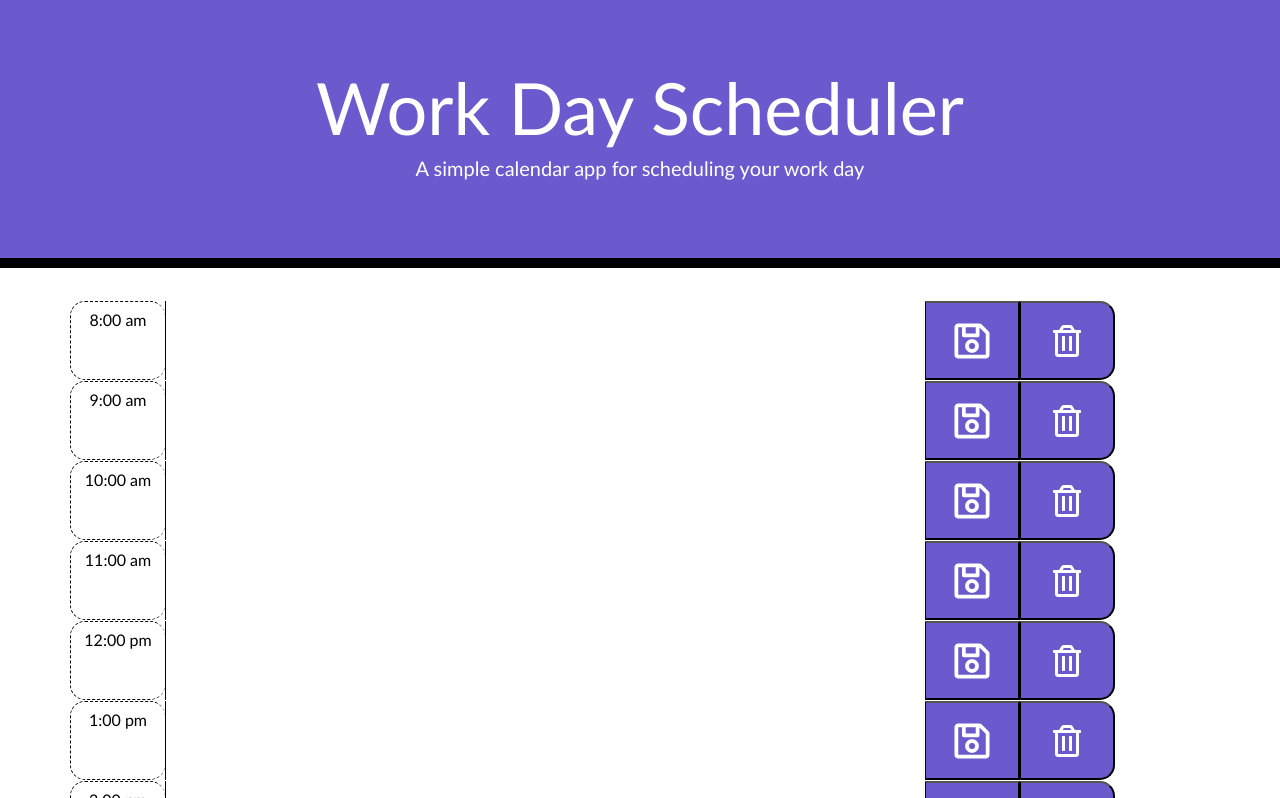
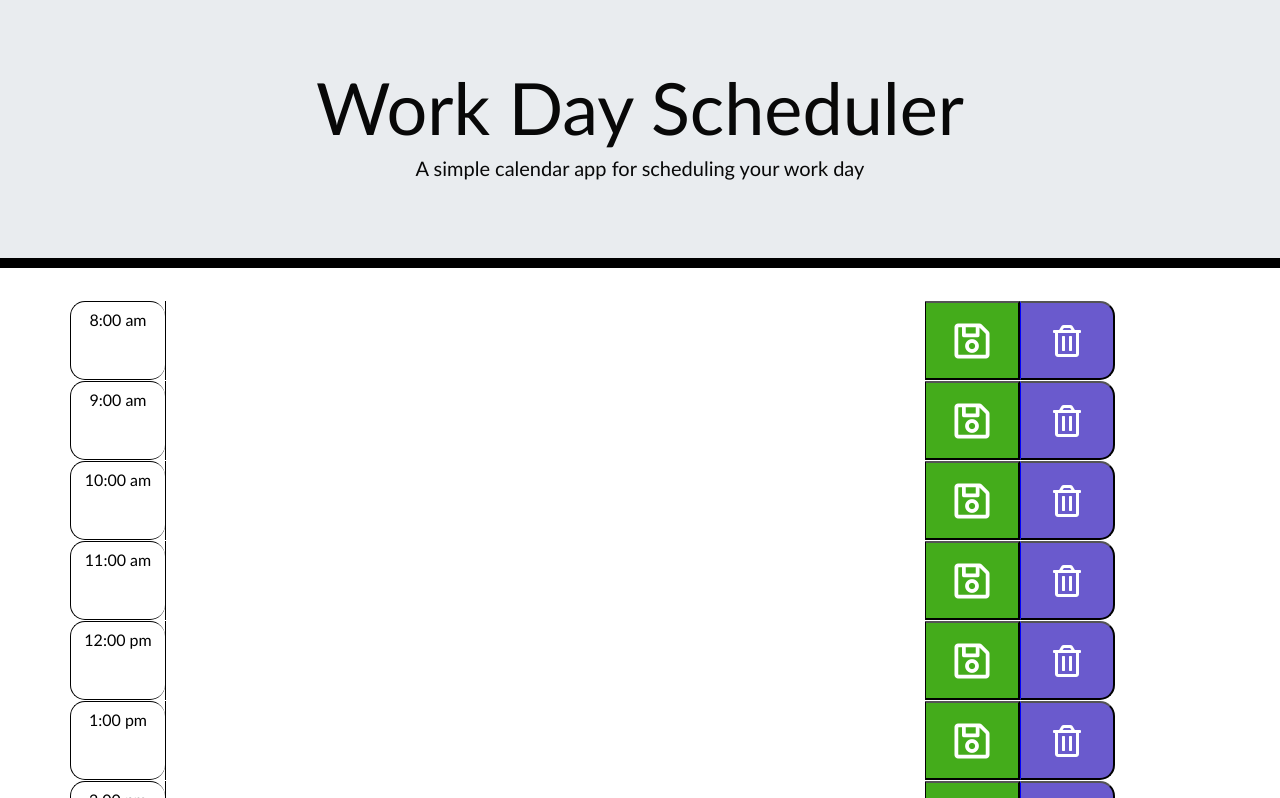
Before and after one commit to Matt658041/Business-Work-Day-Scheduler, a plain HTML site: page index.html in a window 1280 px wide. Shown: the top 798 px of the page. Drawn offline with nearby package versions, Linux system fonts and the light colour scheme; a script that the page names is missing.

Commit message:
styledcss

```diff
--- a/style.css
+++ b/style.css
@@ -15,8 +15,7 @@ body {
 
   .jumbotron {
     text-align: center;
-    background-color: slateblue;
-    color: white;
+    color: rgb(8, 8, 8);
     border-radius: 0;
     border-bottom: 10px solid black;
   }
@@ -41,38 +40,37 @@ body {
   }
 
   .hour {
-    background-color: #ffffff;
     color: #000000;
-    border-top: 1px dashed black;
-    border-bottom: 1px dashed black;
-    border-left: 1px dashed black;
+    border-top: 1px solid black;
+    border-bottom: 1px solid black;
+    border-left: 1px solid black;
     padding: 10px;
   }
 
   /* Colors for past, present and future */
   .past {
-    background-color: lightslategray;
+    background-color: gray;
     color: white;
   }
 
   .present {
-    background-color: aliceblue;
+    background-color: red;
     color: black;
   }
 
   .future {
-    background-color: cornflowerblue;
+    background-color: green;
     color: white;
   }
 
   /* Button styling */
   .completeBtn, .saveBtn {
     border-left: 1px solid black;
-    background-color: slateblue;
+    background-color: rgb(68, 172, 27);
     color: white;
   }
   .deleteBtn {
-    border-left: 1px solid black;
+    border-left: 1px solid blue;
     border-top-right-radius: 15px;
     border-bottom-right-radius: 15px;
     background-color: slateblue;
```
